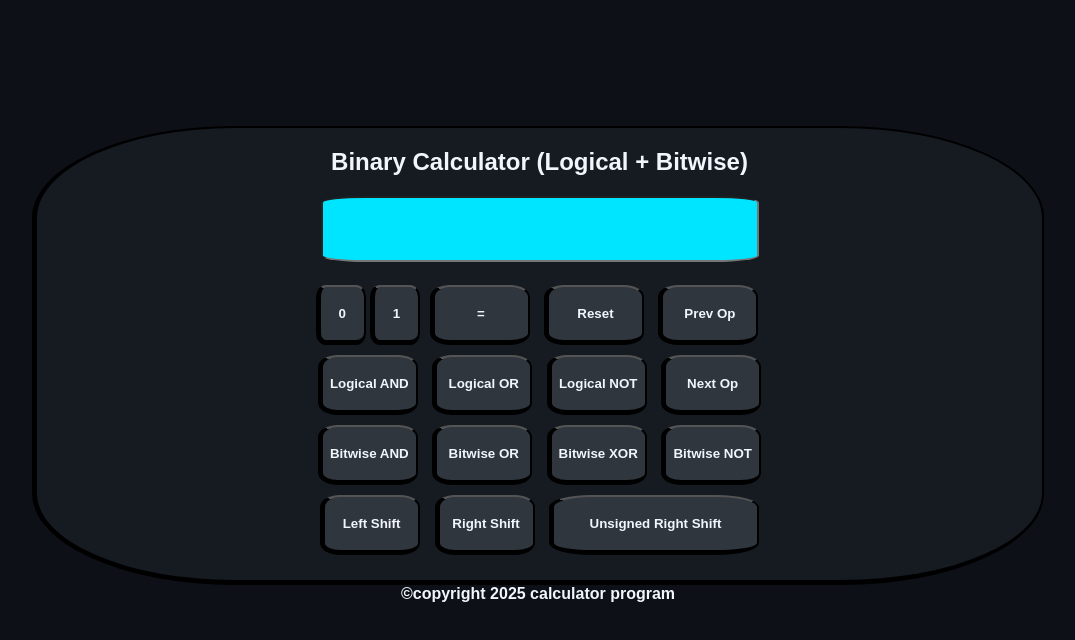
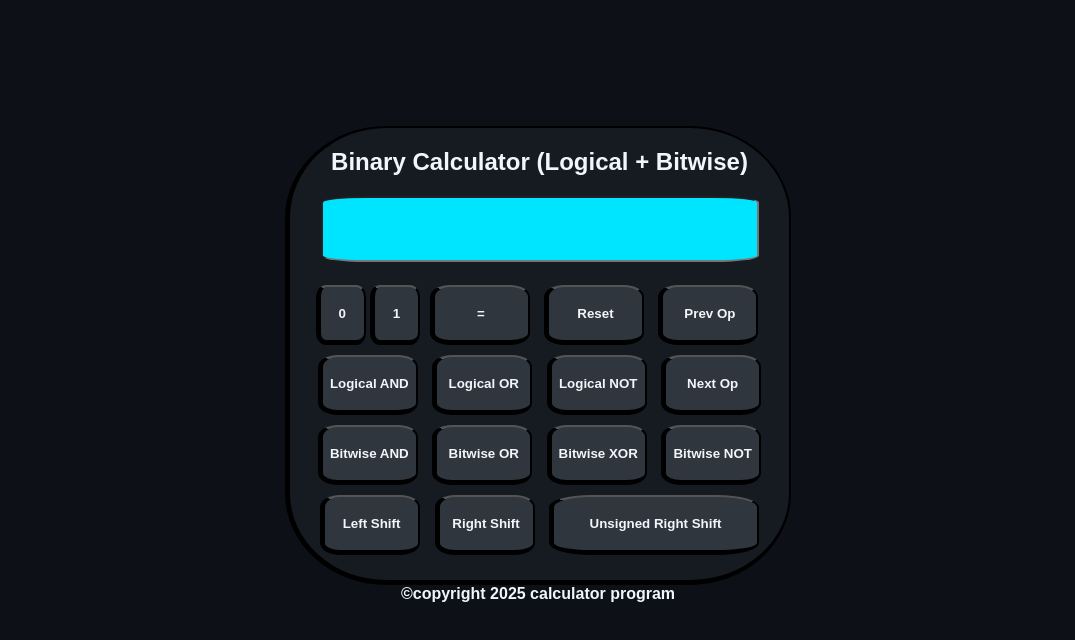
Before and after one commit to rish240103034-commits/binary-calculator-program, a plain HTML site: page index.html in a window 1280 px wide. Shown: the whole page, without its empty margins (102-1177 px from the left). Drawn offline with Linux system fonts and the light colour scheme.

Commit message:
Update index.html

```diff
--- a/index.html
+++ b/index.html
@@ -127,7 +127,7 @@ function getequal() {
 
 <body style="text-align:center; font-family:Arial;background-color:#0D1117;">
 
-<div style="color:#F0F6FC;margin-top:10%;background:#161B22;margin-left:10%;margin-right:10%;border:2px solid black;border-left: 5px solid black;border-bottom:5px solid black;border-radius:20%;padding-bottom:20px">
+<div style="color:#F0F6FC;margin-top:10%;background:#161B22;margin-left:30%;margin-right:30%;border:2px solid black;border-left: 5px solid black;border-bottom:5px solid black;border-radius:20%;padding-bottom:20px">
 <h2 >Binary Calculator (Logical + Bitwise)</h2>
 <form onsubmit="return false;">
   <input type="text" id="texty" style="width:430px; height:60px; font-size:20px; text-align:center;background:#00E5FF;border-radius:10%" /><br><br>
```
